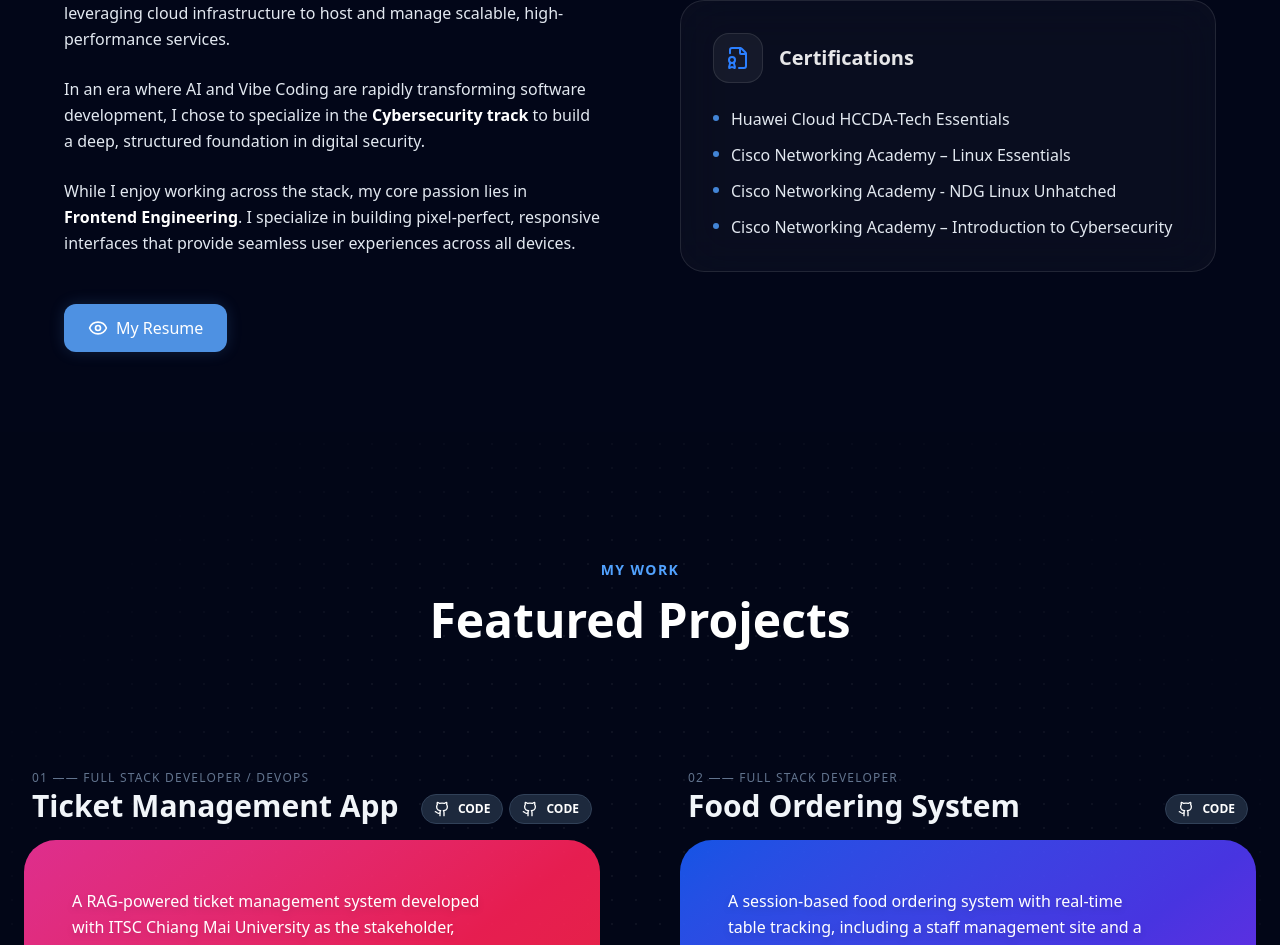
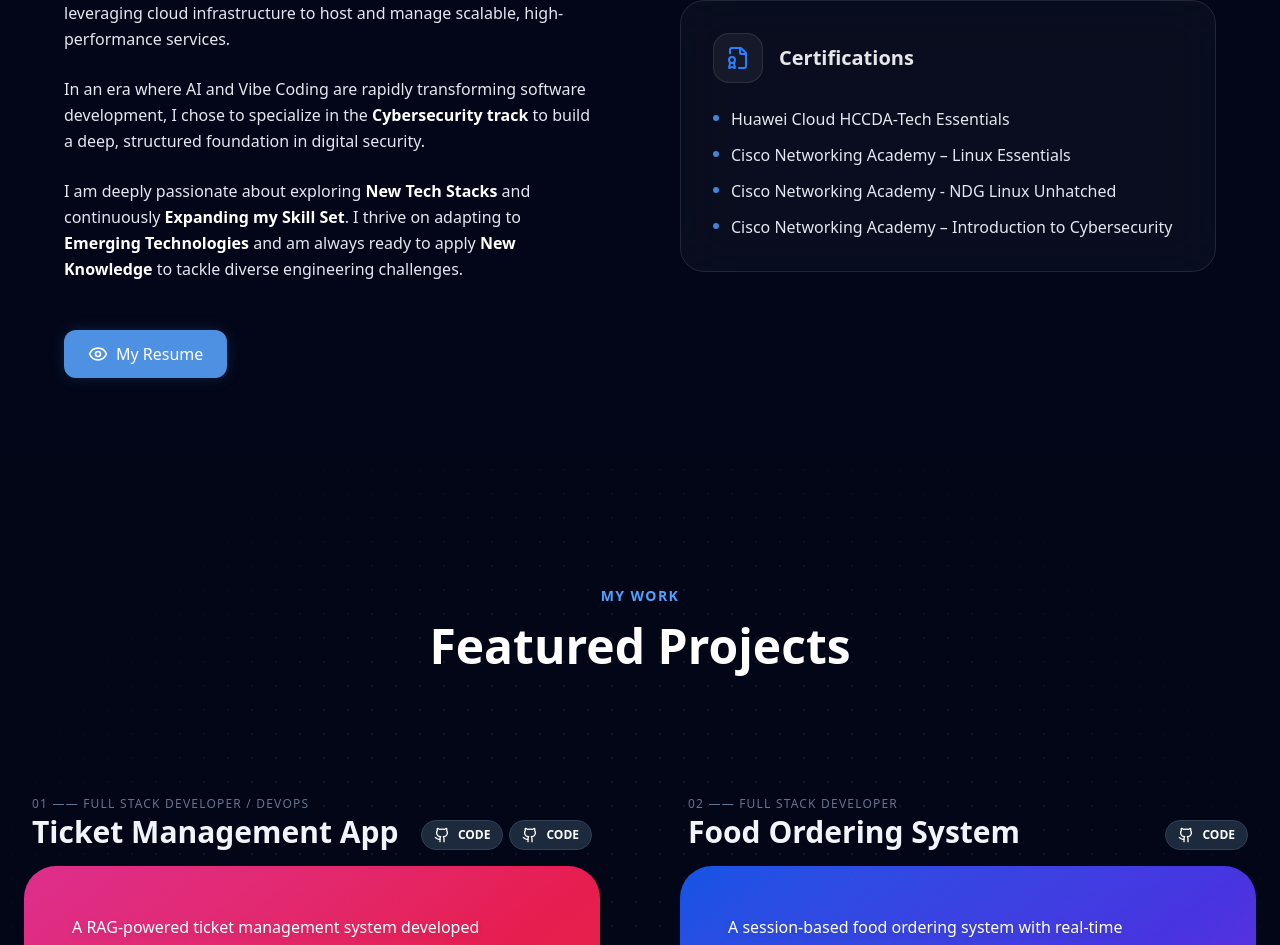
Before and after one commit to nathapatt/nathapat, a React (Vite) app: page / in a window 1280 px wide. Shown: the part 1230-2175 px from the top of the page. Built offline with nearby package versions, Linux system fonts and the light colour scheme.

Commit message:
Upper case fixed

```diff
--- a/src/components/About.tsx
+++ b/src/components/About.tsx
@@ -46,7 +46,7 @@ export function About() {
                                 In an era where AI and Vibe Coding are rapidly transforming software development, I chose to specialize in the <span className="text-white font-bold">Cybersecurity track</span> to build a deep, structured foundation in digital security.
                             </motion.p>
                             <motion.p variants={fadeUpItem}>
-                                While I enjoy working across the stack, my core passion lies in <span className="text-white font-bold">Frontend Engineering</span>. I specialize in building pixel-perfect, responsive interfaces that provide seamless user experiences across all devices.
+                                I am deeply passionate about exploring <span className="text-white font-bold">New Tech Stacks</span> and continuously <span className="text-white font-bold">Expanding my Skill Set</span>. I thrive on adapting to <span className="text-white font-bold">Emerging Technologies</span> and am always ready to apply <span className="text-white font-bold">New Knowledge</span> to tackle diverse engineering challenges.
                             </motion.p>
                         </div>
 
```
